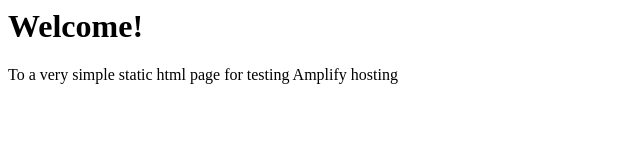
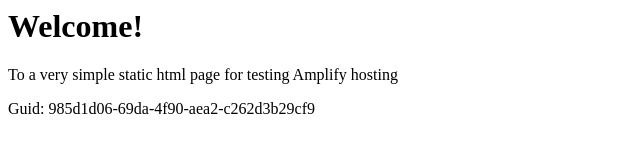
Before and after one commit to aws-aemilia-cdg/Github-PR-Commit-Integration-Test-DoNotTouch-GitHubAutoBuildCanaryTest-v1-preprod-eu-west-3, a website: page src/index.html in a window 1280 px wide. Shown: the whole page, without its empty margins (0-640 px from the left). Drawn offline with Linux system fonts and the light colour scheme.

Commit message:
commit from integ tests

```diff
--- a/src/index.html
+++ b/src/index.html
@@ -1,3 +1,5 @@
+
+
 <html lang="en">
 
 <head>
@@ -10,6 +12,6 @@
 <body>
     <h1>Welcome!</h1>
     <p>To a very simple static html page for testing Amplify hosting</p>
-</body>
+    <p>Guid: 985d1d06-69da-4f90-aea2-c262d3b29cf9</p></body>
 
 </html>
```
